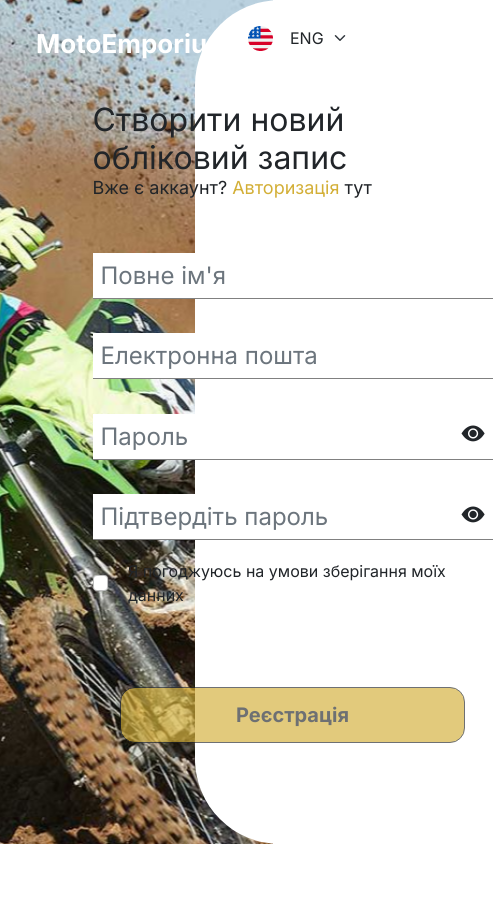
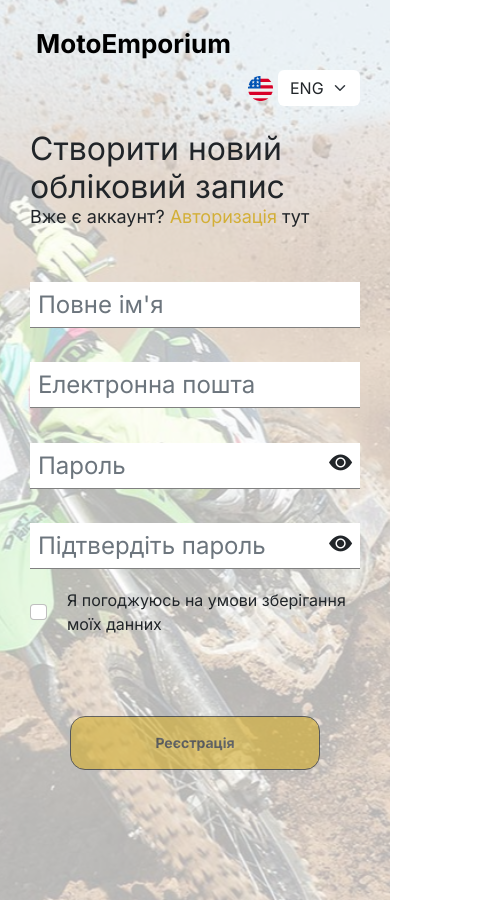
Before and after one commit to Salamakha5/MotoEmporium, a React (Create React App) app: page /register in a window 390 px wide. Shown: the whole page, 493 px wide, since content can reach past the window. Before the commit the page ends 844 px from the top, so only its background shows below. Built offline with nearby package versions, Linux system fonts and the light colour scheme.

Commit message:
for reg, log add loader adn adaptive

```diff
--- a/src/components/Header/Header.scss
+++ b/src/components/Header/Header.scss
@@ -32,7 +32,6 @@
         padding: 0 40px 0 40px;
         @include fontSettings($mainFont, 20px, 700);
         line-height: 25px;
-        text-decoration: underline;
         position: relative;
 
         .decoration {
--- a/src/index.scss
+++ b/src/index.scss
@@ -33,12 +33,80 @@ body {
 .default-btn_1 {
     background-color: $mainColor;
     @include fontSettings($mainFont, 20px, 700);
-    line-height: 24px;
+    line-height: 1.5rem;
     border-radius: 15px;
-    padding: 15px 115px;
+    padding: 1em 6em;
     transition: all 0.3s;
 
     &:hover {
         background-color: $mainColorDarken;
     }
 }
+
+.loader-pageWrap {
+    display: none;
+    width: 100%;
+    min-height: 600px;
+    height: 100vh;
+    position: fixed;
+    background-color: rgba(0, 0, 0, 0.5);
+    z-index: 1;
+
+    &.active {
+        display: block;
+    }
+}
+
+.loader {
+    display: none;
+    width: 100px;
+    height: 100px;
+    border-radius: 100%;
+    position: relative;
+    top: 35%;
+    margin: 0 auto;
+
+    &.active {
+        display: block;
+    }
+}
+
+#loader-2 span {
+    display: inline-block;
+    width: 20px;
+    height: 20px;
+    border-radius: 100%;
+    background-color: $mainColor;
+    margin: 35px 5px;
+}
+
+#loader-2 span:nth-child(1) {
+    animation: bounce 1s ease-in-out infinite;
+}
+
+#loader-2 span:nth-child(2) {
+    animation: bounce 1s ease-in-out 0.33s infinite;
+}
+
+#loader-2 span:nth-child(3) {
+    animation: bounce 1s ease-in-out 0.66s infinite;
+}
+
+@keyframes bounce {
+
+    0%,
+    75%,
+    100% {
+        -webkit-transform: translateY(0);
+        -ms-transform: translateY(0);
+        -o-transform: translateY(0);
+        transform: translateY(0);
+    }
+
+    25% {
+        -webkit-transform: translateY(-20px);
+        -ms-transform: translateY(-20px);
+        -o-transform: translateY(-20px);
+        transform: translateY(-20px);
+    }
+}
--- a/src/pages/Login/Login.jsx
+++ b/src/pages/Login/Login.jsx
@@ -31,8 +31,11 @@ const Login = observer(() => {
 
     function changeIconsClass(e) { if (e.target.id == "button1") { iconsLock1 == "bi bi-eye-slash-fill" ? setIconsLock1("bi bi-eye-fill") : setIconsLock1("bi bi-eye-slash-fill") } }
 
+    const loaderClass = serverStore.showPageLoader == true ? 'loader-pageWrap active' : 'loader-pageWrap'
+
     function requestToStore() {
         const { email, password } = formik.values
+        serverStore.showPageLoader = true
         serverStore.loginUser(email, password)
     }
 
@@ -42,7 +45,15 @@ const Login = observer(() => {
 
     return (
         <div className="login" >
-            <div className="login__img-title">MotoEmporium</div>
+            <div className={loaderClass}>
+                <div className="loader active" id="loader-2">
+                    <span></span>
+                    <span></span>
+                    <span></span>
+                </div>
+            </div>
+
+            <div className="login__img-logo">MotoEmporium</div>
             <img className="login__bg-img" src={moto_bg} alt='biker in offroad' />
             <div className="login-form">
 
--- a/src/pages/Login/Login.scss
+++ b/src/pages/Login/Login.scss
@@ -1,23 +1,26 @@
 @import '../../scss/variables';
 
 .login {
-    .default-btn_1{
+
+    .default-btn_1 {
+        // використовуються стилі бутстрапу для виключення кнопки, тому він зїдає бакграунд
         background-color: rgb(211, 175, 55);
     }
-    .ErrorApi{
-        margin-top:20px;
-        color: red;
+
+    .ErrorApi {
+        margin-top: 20px;
+        color: crimson;
         font-weight: 900;
         font-size: 20px;
         text-align: center;
     }
-    .error{
+
+    .error {
         color: brown;
         font-size: 12px;
     }
-    position: relative;
 
-    &__img-title {
+    &__img-logo {
         @include fontSettings($mainFont, 26px, 700);
         line-height: 31px;
         position: absolute;
@@ -29,6 +32,7 @@
     &__bg-img {
         position: relative;
         z-index: -1;
+        min-height: 700px;
         height: 100vh;
         width: 70%;
         object-fit: cover;
@@ -37,6 +41,7 @@
     &-form {
         position: relative;
         background-color: white;
+        min-height: 700px;
         height: 100vh;
         width: 50%;
         border-radius: 85px 0 0 85px;
@@ -69,7 +74,7 @@
         }
 
         .form-wrap {
-            min-width: 400px;
+            min-width: 200px;
             width: 70%;
         }
 
@@ -122,4 +127,58 @@
         }
 
     }
+
+    // adaptive
+    @media (max-width: 768px) {
+
+        &__img-logo {
+            color: black;
+            z-index: 1;
+        }
+
+        &__bg-img {
+            height: 100vh;
+            width: 100%;
+        }
+
+        &-form {
+            background-color: rgba(255, 255, 255, 0.7);
+            height: 100vh;
+            width: 100%;
+            border-radius: 0 0 0 0;
+
+            .choose-language {
+                top: 20px;
+                right: 30px;
+
+                @media (max-width: 400px) {
+                    top: 80px;
+                    right: 30px;
+                    // right: auto;
+                }
+            }
+        }
+
+        .form-wrap {
+            width: 100%;
+            padding: 0 30px;
+
+            .login-form__forgot {
+                @media (max-width: 344px) {
+                    text-align: left;
+                }
+            }
+        }
+
+        .default-btn_1 {
+
+            @media (max-width: 768px) {
+                font-size: 20px;
+            }
+
+            @media (max-width: 576px) {
+                font-size: 14px;
+            }
+        }
+    }
 }
--- a/src/pages/Register/Register.jsx
+++ b/src/pages/Register/Register.jsx
@@ -1,7 +1,9 @@
 import './Register.scss';
+
 import moto_bg from '../../images/logReg_bg.png';
 import language_img from '../../images/icons/choice_flag-en.png';
 import Login from '../Login/Login'
+
 import { BrowserRouter as Router, Routes, Route, NavLink } from 'react-router-dom'
 import { useState, useRef } from 'react';
 import serverStore from '../../store/serverStore.js';
@@ -36,15 +38,13 @@ const Register = observer(() => {
     const [iAgree, setiAgree] = useState(false)
     function iAgreeHandler() { iAgree == true ? setiAgree(false) : setiAgree(true) }
 
+    const loaderClass = serverStore.showPageLoader == true ? 'loader-pageWrap active' : 'loader-pageWrap'
+
     function requestToStore() {
         const { name, email, password, confirmPassword } = formik.values
 
-        // console.log(formik.isValid && (password !== confirmPassword) && (iAgree == true));
-        // console.log(formik.isValid);
-        // console.log(password == confirmPassword);
-        // console.log(iAgree == true);
-
         if (formik.isValid && (password == confirmPassword) && (iAgree == true)) {
+            serverStore.showPageLoader = true
             serverStore.registerUser(name, email, password)
         } else if (password !== confirmPassword) {
             alertify.alert('Помилка', 'Паролі не збігаються!');
@@ -55,7 +55,15 @@ const Register = observer(() => {
 
     return (
         <div className="register">
-            <div className="register__img-title">MotoEmporium</div>
+            <div className={loaderClass}>
+                <div className="loader active" id="loader-2">
+                    <span></span>
+                    <span></span>
+                    <span></span>
+                </div>
+            </div>
+
+            <div className="register__img-logo">MotoEmporium</div>
             <img className="register__bg-img" src={moto_bg} alt='biker in offroad' />
             <div className="register-form">
 
--- a/src/pages/Register/Register.scss
+++ b/src/pages/Register/Register.scss
@@ -1,13 +1,8 @@
 @import '../../scss/variables';
 
+$min-windowHeigth: 700px;
+
 .register {
-    .ErrorApi {
-        margin-top: 20px;
-        color: red;
-        font-weight: 900;
-        font-size: 20px;
-        text-align: center;
-    }
 
     .error {
         color: brown;
@@ -16,7 +11,7 @@
 
     position: relative;
 
-    &__img-title {
+    &__img-logo {
         @include fontSettings($mainFont, 26px, 700);
         line-height: 31px;
         position: absolute;
@@ -28,6 +23,7 @@
     &__bg-img {
         position: relative;
         z-index: -1;
+        min-height: $min-windowHeigth;
         height: 100vh;
         width: 70%;
         object-fit: cover;
@@ -36,6 +32,7 @@
     &-form {
         position: relative;
         background-color: white;
+        min-height: $min-windowHeigth;
         height: 100vh;
         width: 50%;
         border-radius: 85px 0 0 85px;
@@ -68,7 +65,7 @@
         }
 
         .form-wrap {
-            min-width: 400px;
+            min-width: 300px;
             width: 70%;
         }
 
@@ -90,14 +87,17 @@
             margin-top: 15px;
         }
 
-        .password-wrap, .confirmPassword-wrap {
+        .password-wrap,
+        .confirmPassword-wrap {
             position: relative;
 
-            .register-form__password, .register-form__confirmPassword {
+            .register-form__password,
+            .register-form__confirmPassword {
                 padding-right: 40px;
             }
 
-            .btn-show_password, .btn-show_confirmPassword {
+            .btn-show_password,
+            .btn-show_confirmPassword {
                 background-color: white;
                 position: absolute;
                 right: 8px;
@@ -141,3 +141,58 @@
 
     }
 }
+
+// adaptive
+@media (max-width: 925px) {
+    $min-windowHeigth: 900px;
+
+    .register {
+
+        &__img-logo {
+            color: black;
+            z-index: 1;
+        }
+
+        &__bg-img {
+            min-height: $min-windowHeigth;
+            height: 100vh;
+            width: 100%;
+        }
+
+        &-form {
+            background-color: rgba(255, 255, 255, 0.7);
+            min-height: $min-windowHeigth;
+            width: 100%;
+            border-radius: 0;
+
+            .choose-language {
+                top: 70px;
+                right: 30px;
+            }
+
+            .form-wrap {
+                min-width: 300px;
+                width: 100%;
+                padding: 0 30px;
+            }
+
+            .iAgree-wrap {
+                input {
+                    padding: 0 15px 0 0;
+                    margin: 0 20px 0 0;
+                }
+            }
+        }
+
+        .default-btn_1 {
+
+            @media (max-width: 768px) {
+                font-size: 20px;
+            }
+
+            @media (max-width: 576px) {
+                font-size: 14px;
+            }
+        }
+    }
+}
```
Also changed, not shown: src/store/serverStore.js (+16 -7 lines).
